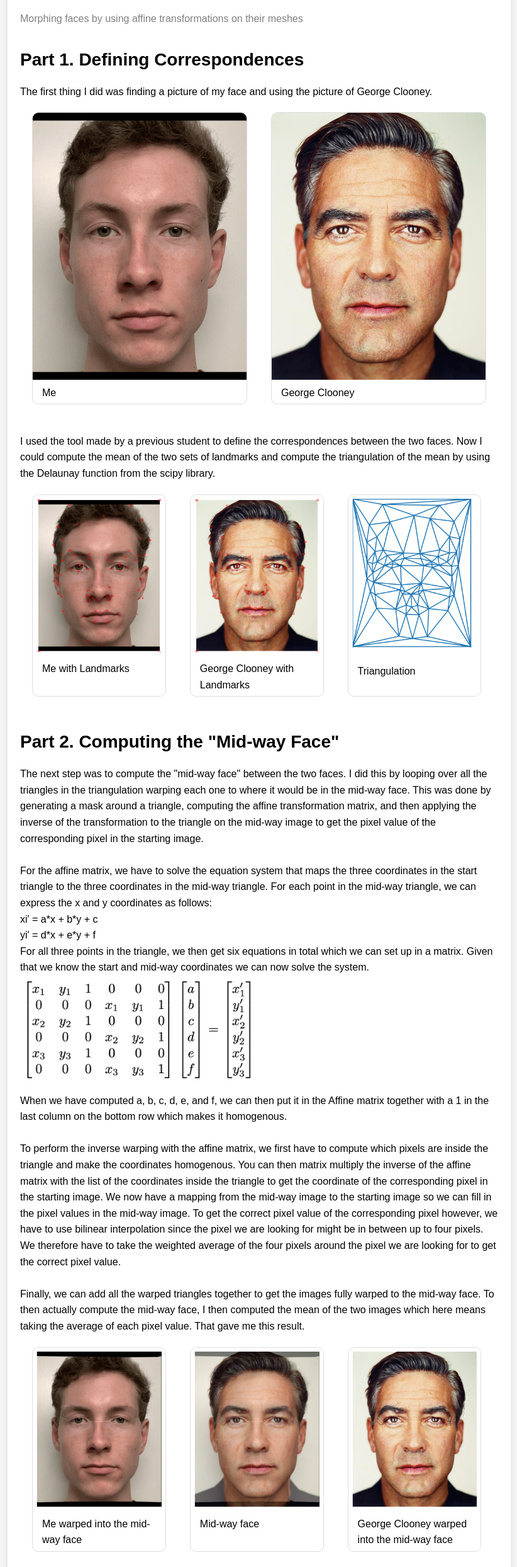
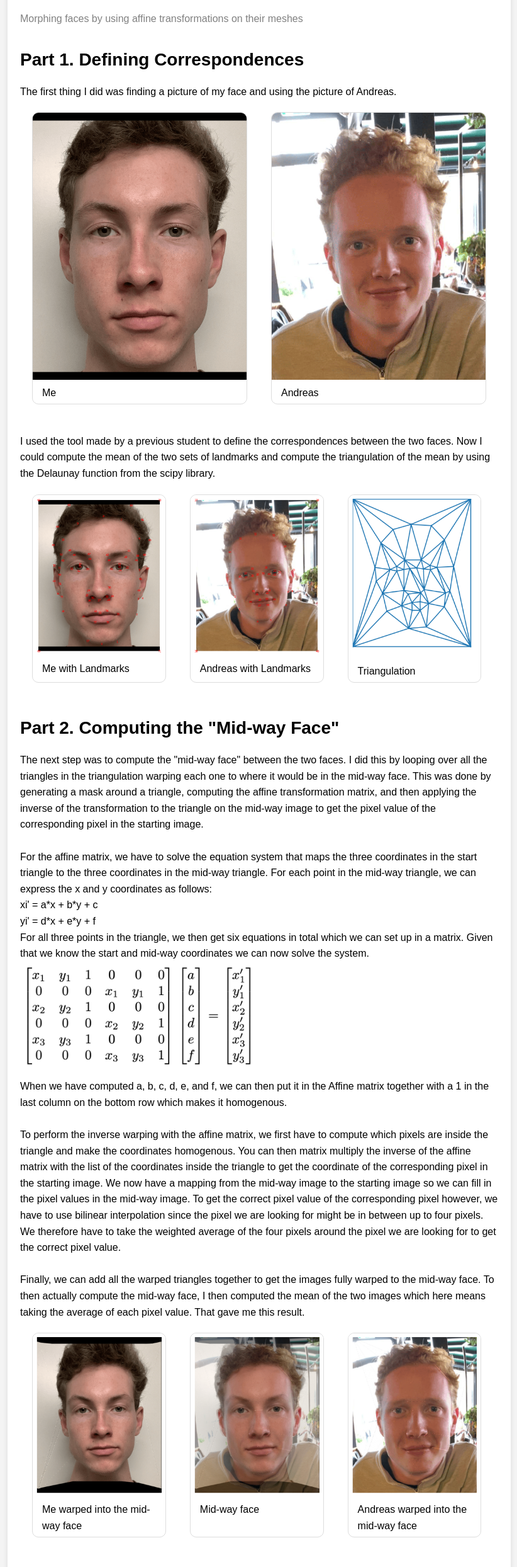
Before and after one commit to bendiknorli/bendiknorli.github.io, a plain HTML site: page 3/index.html in a window 1280 px wide. Shown: the part 166-2654 px from the top of the page at 63% size, without its empty margins (228-1050 px from the left). Drawn offline with Linux system fonts and the light colour scheme.

Commit message:
add andreas to project

```diff
--- a/3/index.html
+++ b/3/index.html
@@ -29,7 +29,7 @@
         <h2>Part 1. Defining Correspondences</h2>
         <p>
           The first thing I did was finding a picture of my face and using the
-          picture of George Clooney.
+          picture of Andreas.
         </p>
         <div class="images-container">
           <div class="image-container">
@@ -37,12 +37,8 @@
             <p class="image-text">Me</p>
           </div>
           <div class="image-container">
-            <img
-              src="images/george_small.png"
-              alt="George Clooney"
-              width="100%"
-            />
-            <p class="image-text">George Clooney</p>
+            <img src="images/andreas.png" alt="Andreas" width="100%" />
+            <p class="image-text">Andreas</p>
           </div>
         </div>
         <br />
@@ -63,15 +59,15 @@
           </div>
           <div class="three-width-image-container">
             <img
-              src="images/george_small_landmarks.png"
-              alt="George Clooney with Landmarks"
+              src="images/andreas_landmarks.png"
+              alt="Andreas with Landmarks"
               width="100%"
             />
-            <p class="image-text">George Clooney with Landmarks</p>
+            <p class="image-text">Andreas with Landmarks</p>
           </div>
           <div class="three-width-image-container">
             <img
-              src="images/triangulation.png"
+              src="images/triangulation_andreas.png"
               alt="Triangulation"
               width="100%"
             />
@@ -140,7 +136,7 @@
         <div class="images-container">
           <div class="three-width-image-container">
             <img
-              src="images/me_warped_mid-face.png"
+              src="images/me_warped_as_andreas.png"
               alt="Me Warped"
               width="100%"
             />
@@ -148,7 +144,7 @@
           </div>
           <div class="three-width-image-container">
             <img
-              src="images/mid-way_face.png"
+              src="images/mid-way_face_andreas.png"
               alt="Mid-way Face"
               width="100%"
             />
@@ -156,13 +152,11 @@
           </div>
           <div class="three-width-image-container">
             <img
-              src="images/george_warped_mid-face.png"
-              alt="George Clooney"
+              src="images/andreas_warped_as_me.png"
+              alt="Andreas"
               width="100%"
             />
-            <p class="image-text">
-              George Clooney warped into the mid-way face
-            </p>
+            <p class="image-text">Andreas warped into the mid-way face</p>
           </div>
         </div>
         <h2>Part 3. The Morph Sequence</h2>
@@ -182,7 +176,7 @@
           Before saving the images, I also made sure to add all the frames in
           reverse order to make the morphing sequence loop seamlessly.
         </p>
-        <img src="images/morph.gif" alt="Morph Sequence" width="100%" />
+        <img src="images/morph_andreas.gif" alt="Morph Sequence" width="100%" />
 
         <h2>Part 4. The "Mean face" of a population</h2>
         <p>
```
Also changed, not shown: 3/images/andreas.png (added), 3/images/andreas_landmarks.png (added), 3/images/andreas_warped_as_me.png (added), 3/images/me_warped_as_andreas.png (added), 3/images/mid-way_face_andreas.png (added), 3/images/triangulation_andreas.png (added), 1 other file.
